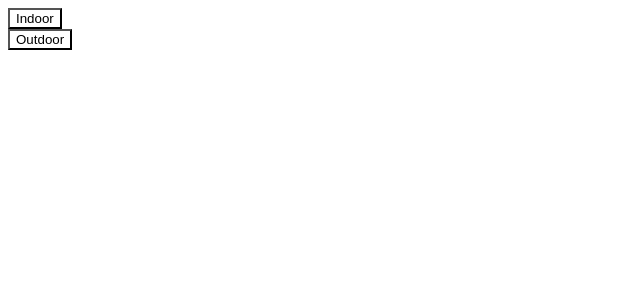
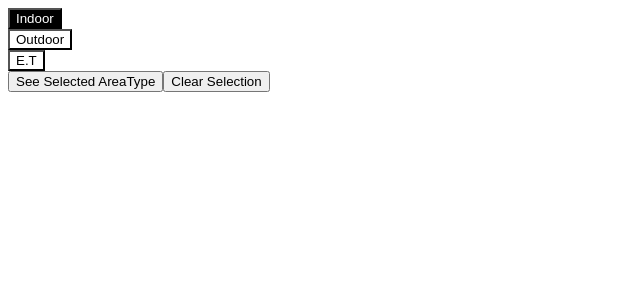
Before and after one commit to ramakrishnateja/adhira-ng-ui-library, an Angular app: page / in a window 1280 px wide. Shown: the top 300 px of the page, without its empty margins (0-640 px from the left). Built offline with nearby package versions, Linux system fonts and the light colour scheme.

Commit message:
added a proper behavior for selectedValue input field for radiobuttons component

```diff
--- a/package.json
+++ b/package.json
@@ -1,6 +1,6 @@
 {
   "name": "adhira-ng-ui-library",
-  "version": "0.1.0",
+  "version": "0.2.0",
   "license": "MIT",
   "scripts": {
     "ng": "ng",
--- a/src/app/app.component.html
+++ b/src/app/app.component.html
@@ -1,5 +1,4 @@
-<app-bs-radio-buttons [options]="applicationTypeCategories"
-[selectedClassName]="'btn-dark'"
-[defaultClassName]="'btn-light'"
-(optionChanged)="applicationTypeCategorySelectionChanged($event)"
-></app-bs-radio-buttons>
+<app-bs-radio-buttons [options]="applicationTypeCategories" [selectedValue]="areaType" [selectedClassName]="'btn-dark'" [defaultClassName]="'btn-light'"
+  (optionChanged)="applicationTypeCategorySelectionChanged($event)"></app-bs-radio-buttons>
+<button (click)="displaySelectedAreaType()">See Selected AreaType</button>
+<button (click)="clearSelection()">Clear Selection</button>
--- a/src/app/app.component.ts
+++ b/src/app/app.component.ts
@@ -8,13 +8,22 @@ import { Component } from '@angular/core';
 })
 export class AppComponent {
   applicationTypeCategories: Array<SelectableItem<string>> = new Array<SelectableItem<string>>();
-  areaType: string;
+  areaType = 'indoor';
   constructor() {
     this.applicationTypeCategories.push(new SelectableItem<string>('indoor', 'Indoor'));
     this.applicationTypeCategories.push(new SelectableItem<string>('outdoor', 'Outdoor'));
+    this.applicationTypeCategories.push(new SelectableItem<string>('extraTerrestrial', 'E.T'));
   }
 
   applicationTypeCategorySelectionChanged(category: SelectableItem<string>): void {
     this.areaType = category.value;
   }
+
+  clearSelection(): void {
+    this.areaType = '';
+  }
+
+  displaySelectedAreaType(): void {
+    console.log(this.areaType);
+  }
 }
--- a/src/app/library/bs-radio-buttons/bs-radio-buttons.component.ts
+++ b/src/app/library/bs-radio-buttons/bs-radio-buttons.component.ts
@@ -1,15 +1,14 @@
 import { SelectableItem } from './../../models/selectable-item';
-import { Component, OnInit, Input, Output, EventEmitter } from '@angular/core';
+import { Component, OnInit, Input, Output, EventEmitter, OnChanges, SimpleChanges } from '@angular/core';
 
 @Component({
   selector: 'app-bs-radio-buttons',
   templateUrl: './bs-radio-buttons.component.html',
   styleUrls: ['./bs-radio-buttons.component.css']
 })
-export class BsRadioButtonsComponent implements OnInit {
-
+export class BsRadioButtonsComponent implements OnInit, OnChanges {
   @Input() options: Array<SelectableItem<any>>;
-  @Input() selectedOption: any;
+  @Input() selectedValue: any;
   @Input() selectedClassName: string;
   @Input() defaultClassName: string;
   @Output() optionChanged = new EventEmitter<SelectableItem<any>>();
@@ -18,7 +17,7 @@ export class BsRadioButtonsComponent implements OnInit {
   onOptionSelected(option: SelectableItem<any>) {
     this.options.forEach(o => o.isSelected = false);
     option.isSelected = true;
-    this.selectedOption = option;
+    this.selectedValue = option.value;
     if (this.optionChanged) {
       this.optionChanged.emit(option);
     }
@@ -27,4 +26,28 @@ export class BsRadioButtonsComponent implements OnInit {
   ngOnInit() {
   }
 
+  ngOnChanges(changes: SimpleChanges) {
+    for (const propName in changes) {
+      if (propName && (propName === 'options' || propName === 'selectedValue')) {
+        this.handleSelectedOption(this.selectedValue, this.options);
+      }
+    }
+  }
+
+  handleSelectedOption(selectedOption: any, options: Array<SelectableItem<any>>) {
+    if (selectedOption && options && options.length > 0) {
+      const option = options.find(o => o.value === selectedOption);
+      if (option) {
+        option.isSelected = true;
+      } else {
+        this.clearSelections();
+      }
+    } else if (options && options.length > 0) {
+      this.clearSelections();
+    }
+  }
+
+  clearSelections(): void {
+    this.options.forEach(o => o.isSelected = false);
+  }
 }
```
